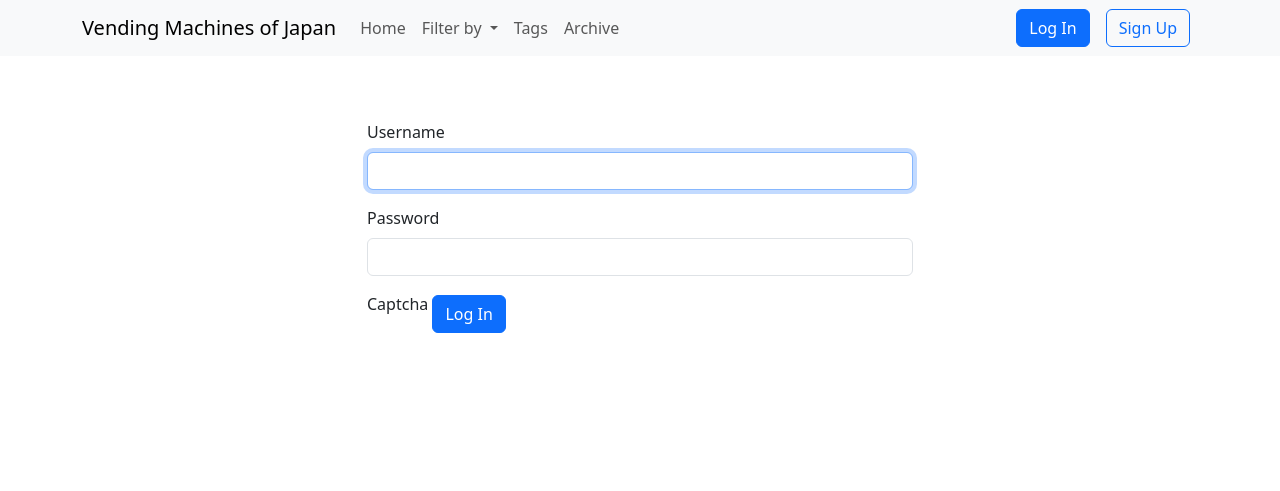
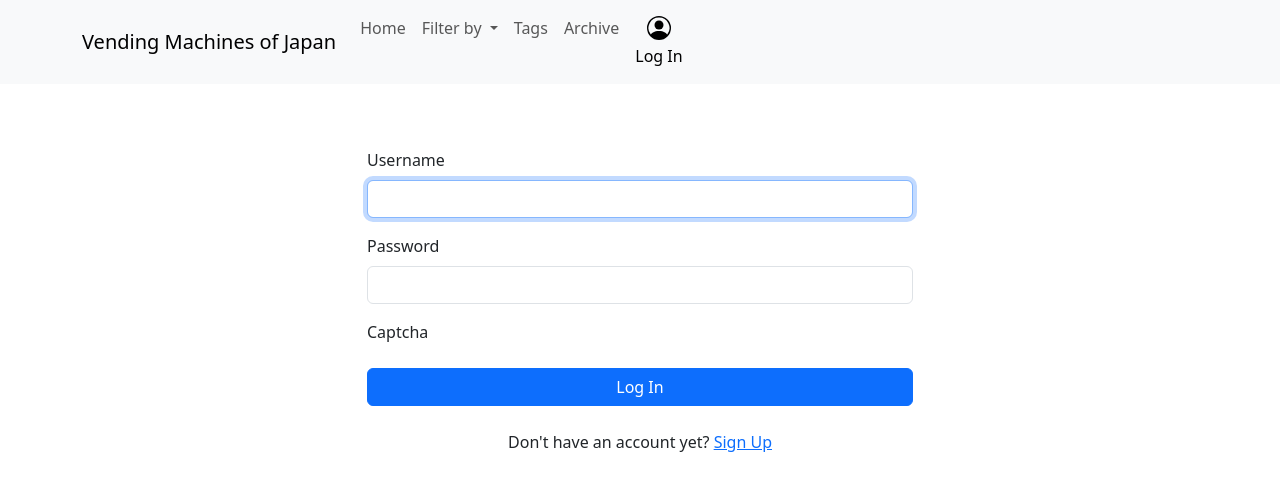
Before and after one commit to hcrudolph/hanbaiki.fyi, a Django app: page /accounts/login/ in a window 1280 px wide. Shown: the top 491 px of the page. Run offline with Django 5.2, Linux system fonts and the light colour scheme; some libraries are stand-ins or nearby versions.

Commit message:
updates signin/signup views - link signin and signup views - send message on successful login/logout

```diff
--- a/accounts/templates/registration/signin.html
+++ b/accounts/templates/registration/signin.html
@@ -11,8 +11,13 @@
             {{ form.password }}
             <label for="CaptchaInput" class="form-label mt-3">Captcha</label>
             {{ form.captcha }}
-            <button type="submit" class="btn btn-primary mt-3">Log In</button>
+            <button type="submit" class="btn btn-primary mt-3 w-100">Log In</button>
         </form>
+    </div>
+</div>
+<div class="row d-flex justify-content-md-center justify-content-lg-start">
+    <div class="col-md-6 offset-lg-3 mt-4">
+        <p class="text-center">Don't have an account yet? <a href="{% url 'signup' %}">Sign Up</a></p>
     </div>
 </div>
 
--- a/photoroll/templates/photoroll/navbar.html
+++ b/photoroll/templates/photoroll/navbar.html
@@ -31,11 +31,13 @@
                     <a href="{% url 'upload' %}" class="nav-link {% if request.path|base_path == 'upload' %}active{% endif %}">Upload</a>
                 </li>
                 {% endif %}
-            </ul>
             {% if user.is_authenticated %}
-            <ul class="navbar-nav ms-auto mb-2 mb-lg-0">
                 <li class="nav-item dropdown">
-                    <a class="nav-link dropdown-toggle" href="#" id="navbarDropdownUser" role="button" data-bs-toggle="dropdown" aria-expanded="false">
+                    <a class="nav-link dropdown-toggle text-center" href="#" id="navbarDropdownUser" role="button" data-bs-toggle="dropdown" aria-expanded="false">
+                        <svg xmlns="http://www.w3.org/2000/svg" width="24" height="24" fill="currentColor" class="bi d-block mx-auto mb-1 bi-person-circle" viewBox="0 0 16 16">
+                            <path d="M11 6a3 3 0 1 1-6 0 3 3 0 0 1 6 0"/>
+                            <path fill-rule="evenodd" d="M0 8a8 8 0 1 1 16 0A8 8 0 0 1 0 8m8-7a7 7 0 0 0-5.468 11.37C3.242 11.226 4.805 10 8 10s4.757 1.225 5.468 2.37A7 7 0 0 0 8 1"/>
+                        </svg>
                         {{ user.username }}
                     </a>
                     <ul class="dropdown-menu dropdown-menu-end" aria-labelledby="navbarDropdownUser">
@@ -47,11 +49,18 @@
                         </li>
                     </ul>
                 </li>
+                {% else %}
+                <li class="nav-item">
+                    <a href="{% url 'login' %}" class="nav-link text-center {% if request.path|base_path == 'accounts' %}active{% endif %}">
+                        <svg xmlns="http://www.w3.org/2000/svg" width="24" height="24" fill="currentColor" class="bi d-block mx-auto mb-1 bi-person-circle" viewBox="0 0 16 16">
+                            <path d="M11 6a3 3 0 1 1-6 0 3 3 0 0 1 6 0"/>
+                            <path fill-rule="evenodd" d="M0 8a8 8 0 1 1 16 0A8 8 0 0 1 0 8m8-7a7 7 0 0 0-5.468 11.37C3.242 11.226 4.805 10 8 10s4.757 1.225 5.468 2.37A7 7 0 0 0 8 1"/>
+                        </svg>
+                        Log In
+                    </a>
+                </li>
+                {% endif %}
             </ul>
-            {% else %}
-            <a href="{% url 'login' %}" type="button" class="btn btn-primary mx-2">Log In</a>
-            <a href="{% url 'signup' %}" type="button" class="btn btn-outline-primary mx-2">Sign Up</a>
-            {% endif %}
         </div>
     </div>
   </nav>
```
Also changed, not shown: accounts/templates/registration/signup.html (+6 -1 lines), photoroll/models.py (+12 -1 lines).
